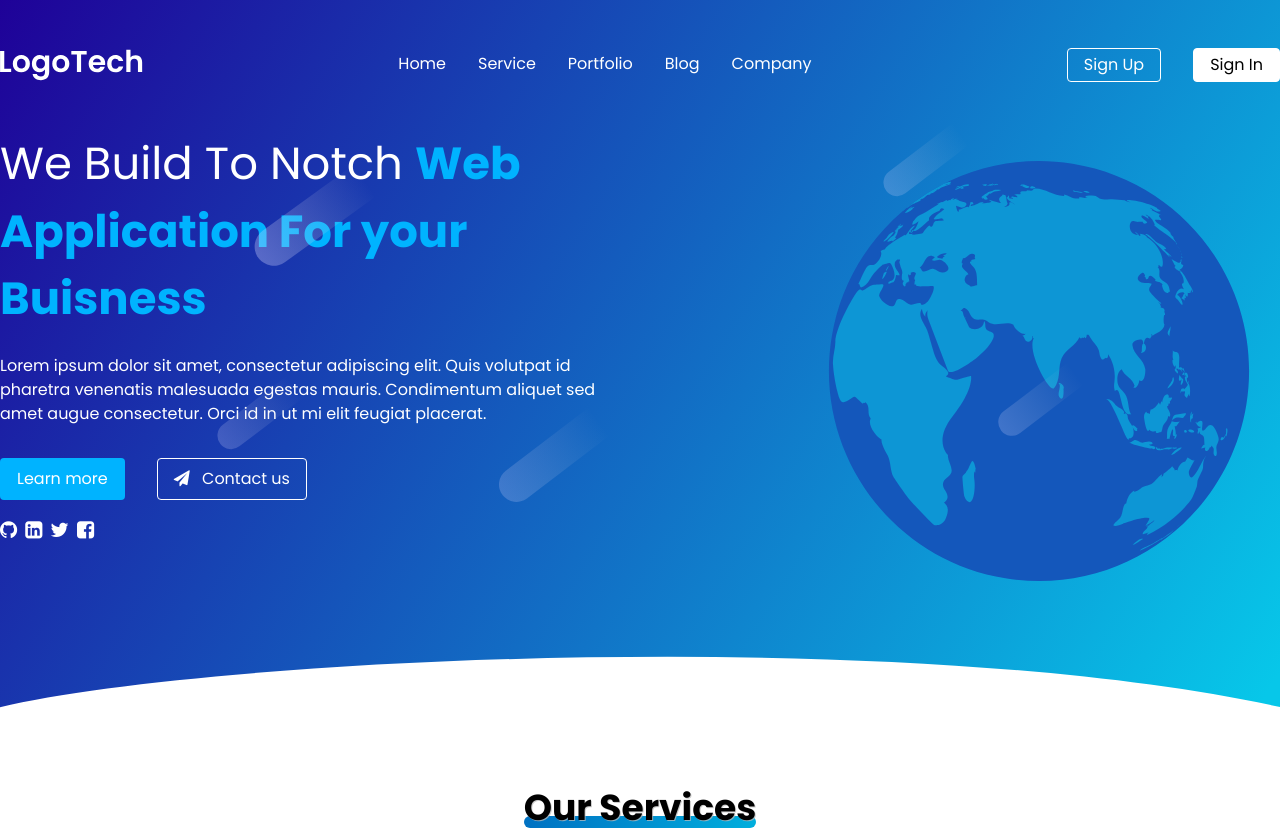
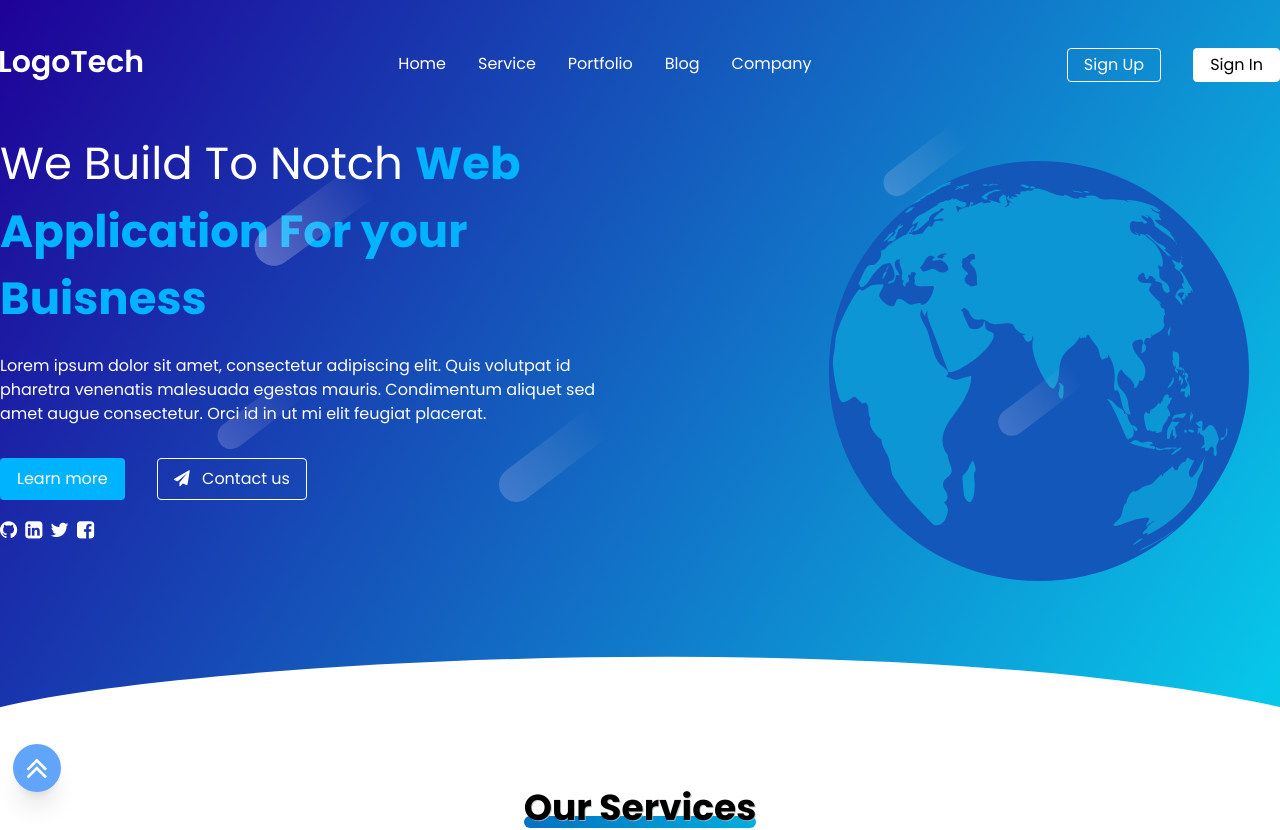
Before and after one commit to mdrakibmia99/logo-tech-project, a React (Create React App) app: page / in a window 1280 px wide. Shown: the top 830 px of the page. Built offline with nearby package versions, Linux system fonts and the light colour scheme.

Commit message:
route setup in app.js file

```diff
--- a/src/App.js
+++ b/src/App.js
@@ -1,16 +1,27 @@
 import './App.css';
 import Banner from './components/Banner';
 import Experience from './components/Experience';
+import Footer from './components/Footer';
 import Portfolio from './components/Portfolio';
 import Services from './components/Services';
+import TeamSlider from './components/TeamSlider';
+import TestimonialSlider from './components/TestimonialSlider';
 
 function App() {
   return (
     <section>
+      <div
+      className='fixed z-50 text-white h-4 w-4 bg-blue-400 box-border lg:flex justify-center items-center p-6 rounded-full top-[93%] left-[1%] shadow-xl md:flex hidden'
+      >
+        <a href="#header-section"><i class="fa fa-angle-double-up  text-4xl" aria-hidden="true" /> </a>
+      </div>
       <Banner />
       <Services />
-      <Experience/>
-      <Portfolio/>
+      <Experience />
+      <Portfolio />
+      <TestimonialSlider />
+      <TeamSlider />
+      <Footer />
     </section>
   );
 }
```
